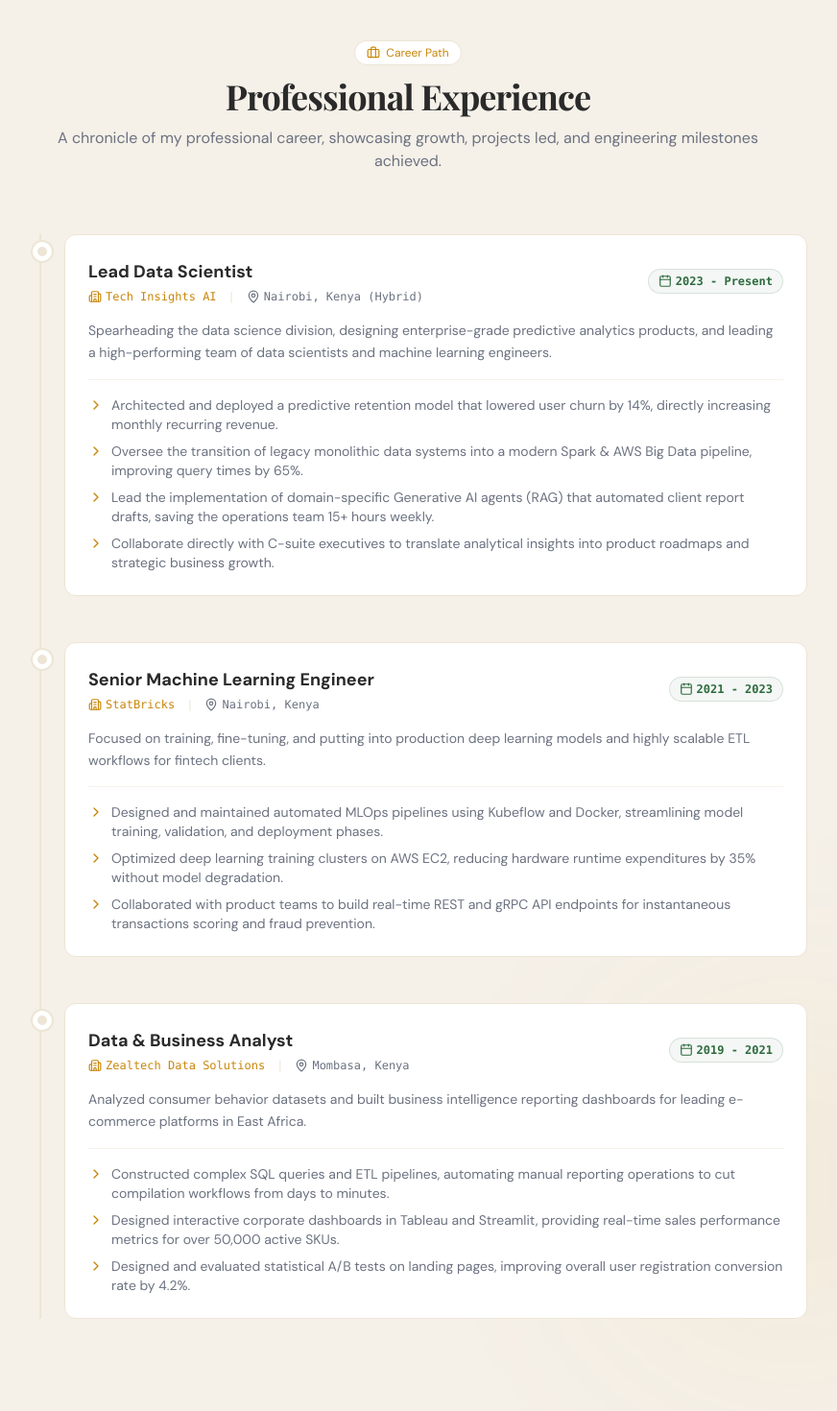
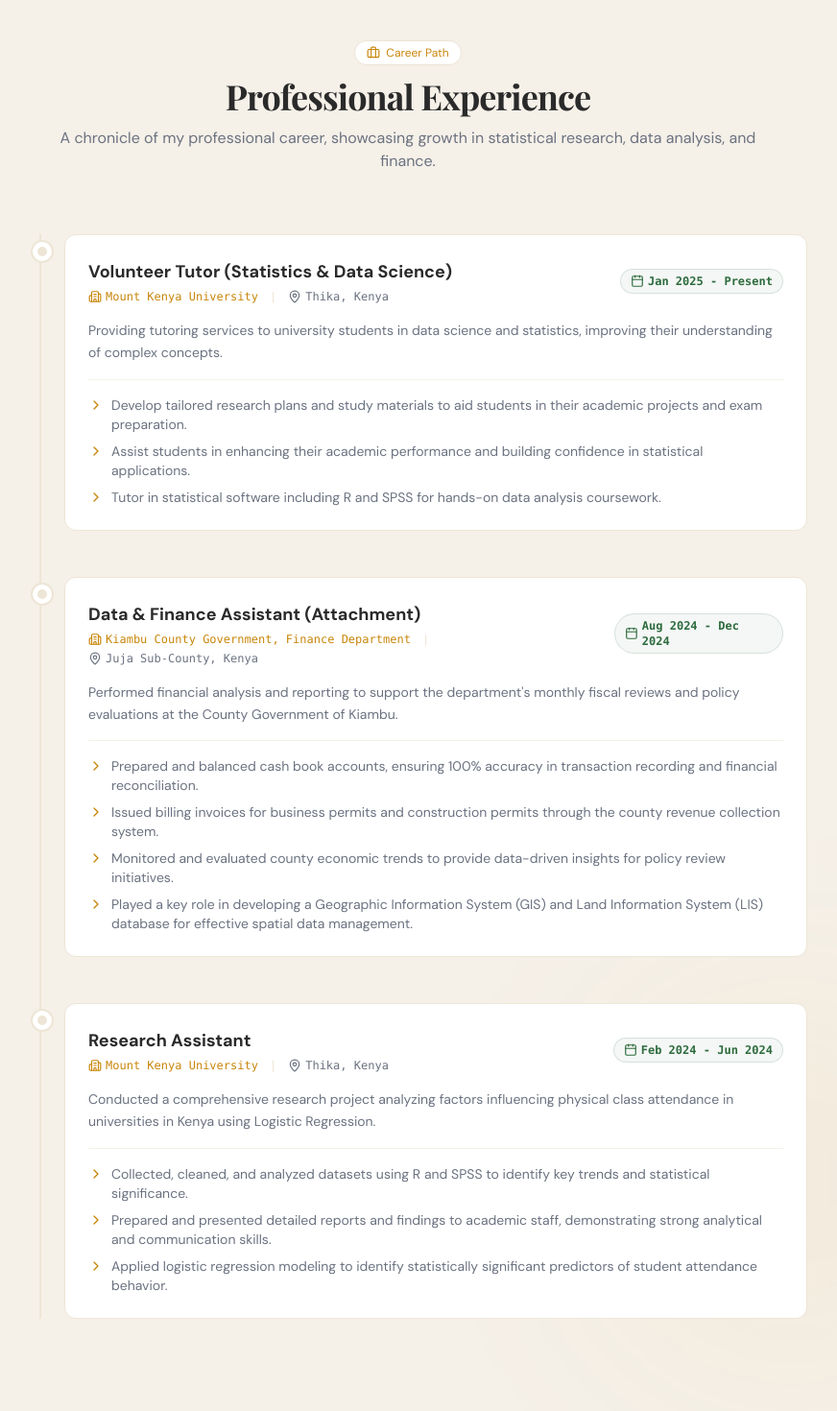
Before and after one commit to kevwasonga/roo, a Next.js app: page / in a window 1280 px wide. Shown: the part 4060-5530 px from the top of the page at 96% size, without its empty margins (215-1087 px from the left). Built offline with nearby package versions, Linux system fonts and the light colour scheme; a web font is replaced by a local one.

Commit message:
replace dummy roles with real CV experience entries

```diff
--- a/src/components/sections/Experience.tsx
+++ b/src/components/sections/Experience.tsx
@@ -5,40 +5,40 @@ import { Calendar, Building2, MapPin, Briefcase, ChevronRight } from "lucide-rea
 export default function Experience() {
   const experiences = [
     {
-      role: "Lead Data Scientist",
-      company: "Tech Insights AI",
-      location: "Nairobi, Kenya (Hybrid)",
-      period: "2023 - Present",
-      description: "Spearheading the data science division, designing enterprise-grade predictive analytics products, and leading a high-performing team of data scientists and machine learning engineers.",
+      role: "Volunteer Tutor (Statistics & Data Science)",
+      company: "Mount Kenya University",
+      location: "Thika, Kenya",
+      period: "Jan 2025 - Present",
+      description: "Providing tutoring services to university students in data science and statistics, improving their understanding of complex concepts.",
       bullets: [
-        "Architected and deployed a predictive retention model that lowered user churn by 14%, directly increasing monthly recurring revenue.",
-        "Oversee the transition of legacy monolithic data systems into a modern Spark & AWS Big Data pipeline, improving query times by 65%.",
-        "Lead the implementation of domain-specific Generative AI agents (RAG) that automated client report drafts, saving the operations team 15+ hours weekly.",
-        "Collaborate directly with C-suite executives to translate analytical insights into product roadmaps and strategic business growth."
+        "Develop tailored research plans and study materials to aid students in their academic projects and exam preparation.",
+        "Assist students in enhancing their academic performance and building confidence in statistical applications.",
+        "Tutor in statistical software including R and SPSS for hands-on data analysis coursework."
       ]
     },
     {
-      role: "Senior Machine Learning Engineer",
-      company: "StatBricks",
-      location: "Nairobi, Kenya",
-      period: "2021 - 2023",
-      description: "Focused on training, fine-tuning, and putting into production deep learning models and highly scalable ETL workflows for fintech clients.",
+      role: "Data & Finance Assistant (Attachment)",
+      company: "Kiambu County Government, Finance Department",
+      location: "Juja Sub-County, Kenya",
+      period: "Aug 2024 - Dec 2024",
+      description: "Performed financial analysis and reporting to support the department's monthly fiscal reviews and policy evaluations at the County Government of Kiambu.",
       bullets: [
-        "Designed and maintained automated MLOps pipelines using Kubeflow and Docker, streamlining model training, validation, and deployment phases.",
-        "Optimized deep learning training clusters on AWS EC2, reducing hardware runtime expenditures by 35% without model degradation.",
-        "Collaborated with product teams to build real-time REST and gRPC API endpoints for instantaneous transactions scoring and fraud prevention."
+        "Prepared and balanced cash book accounts, ensuring 100% accuracy in transaction recording and financial reconciliation.",
+        "Issued billing invoices for business permits and construction permits through the county revenue collection system.",
+        "Monitored and evaluated county economic trends to provide data-driven insights for policy review initiatives.",
+        "Played a key role in developing a Geographic Information System (GIS) and Land Information System (LIS) database for effective spatial data management."
       ]
     },
     {
-      role: "Data & Business Analyst",
-      company: "Zealtech Data Solutions",
-      location: "Mombasa, Kenya",
-      period: "2019 - 2021",
-      description: "Analyzed consumer behavior datasets and built business intelligence reporting dashboards for leading e-commerce platforms in East Africa.",
+      role: "Research Assistant",
+      company: "Mount Kenya University",
+      location: "Thika, Kenya",
+      period: "Feb 2024 - Jun 2024",
+      description: "Conducted a comprehensive research project analyzing factors influencing physical class attendance in universities in Kenya using Logistic Regression.",
       bullets: [
-        "Constructed complex SQL queries and ETL pipelines, automating manual reporting operations to cut compilation workflows from days to minutes.",
-        "Designed interactive corporate dashboards in Tableau and Streamlit, providing real-time sales performance metrics for over 50,000 active SKUs.",
-        "Designed and evaluated statistical A/B tests on landing pages, improving overall user registration conversion rate by 4.2%."
+        "Collected, cleaned, and analyzed datasets using R and SPSS to identify key trends and statistical significance.",
+        "Prepared and presented detailed reports and findings to academic staff, demonstrating strong analytical and communication skills.",
+        "Applied logistic regression modeling to identify statistically significant predictors of student attendance behavior."
       ]
     }
   ];
@@ -59,7 +59,7 @@ export default function Experience() {
             Professional Experience
           </h2>
           <p className="text-base text-text-muted">
-            A chronicle of my professional career, showcasing growth, projects led, and engineering milestones achieved.
+            A chronicle of my professional career, showcasing growth in statistical research, data analysis, and finance.
           </p>
         </div>
 
```
